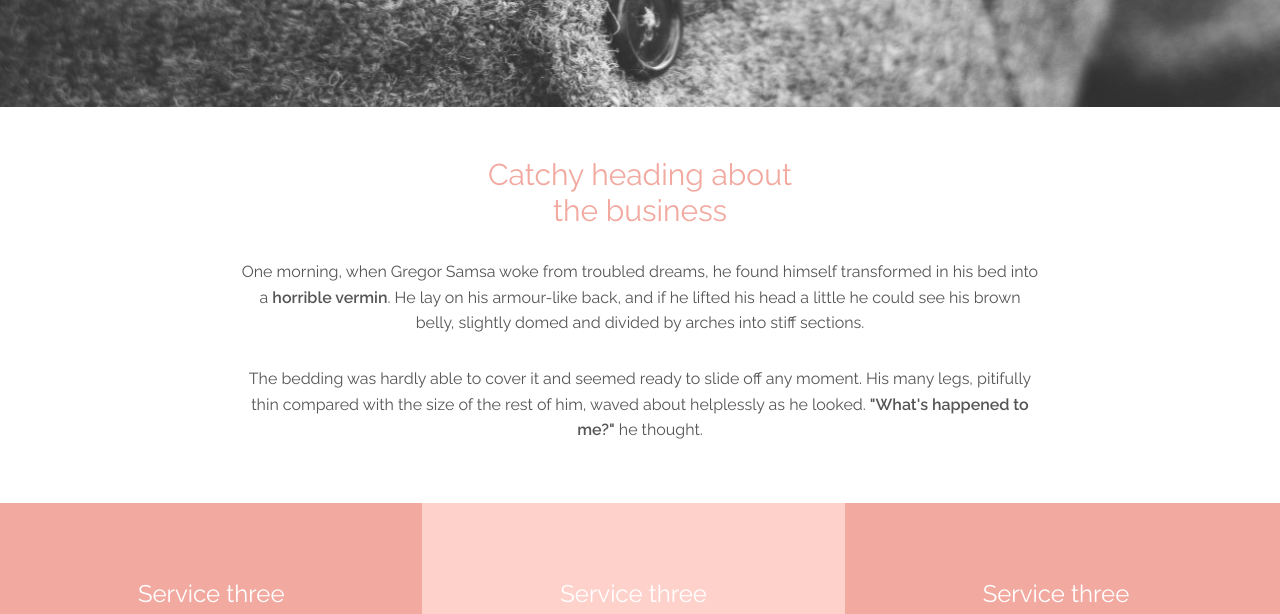
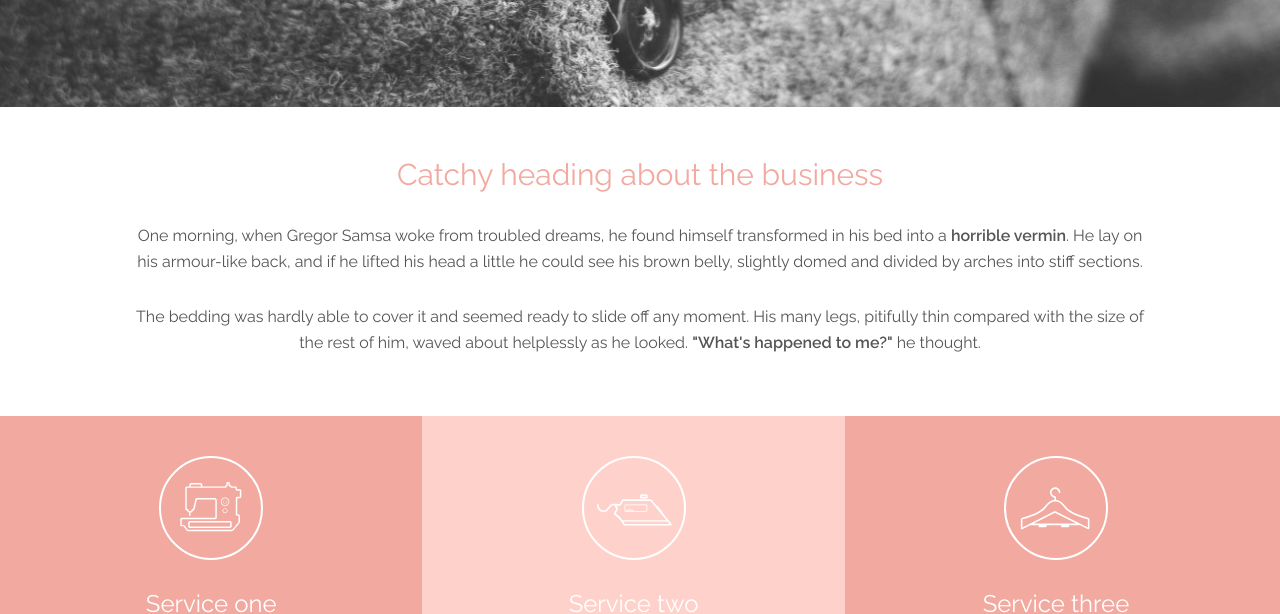
Before and after one commit to bfowler40/Blossom, a website: page app/index.html in a window 1280 px wide. Shown: the part 338-952 px from the top of the page. Drawn offline with nearby package versions, Linux system fonts and the light colour scheme; some packages are replaced by stand-ins of ours; files that its build step writes are made by us from their sources.

Commit message:
Add svg icons to service section

```diff
--- a/app/index.html
+++ b/app/index.html
@@ -59,8 +59,7 @@
 				<header class="section-intro-header">
 
 					<h1 class="h1 heading-alt-color">
-						<span class="heading-line">Catchy heading about</span>
-						<span class="heading-line">the business</span>
+						<span class="heading-line">Catchy heading about the business</span>
 					</h1>
 
 				</header>
@@ -78,7 +77,9 @@
 
 				<span class="vertical-center">
 
-					<h2 class="h2 three-col-list-item-heading">Service three</h2>
+					<span class="service-icon icon-machine"></span>
+
+					<h2 class="h2 three-col-list-item-heading">Service one</h2>
 
 					<p>One morning, when Gregor Samsa woke from troubled dreams, he found himself transformed in his bed into a horrible vermin.</p>
 
@@ -90,7 +91,9 @@
 
 				<span class="vertical-center">
 
-					<h2 class="h2 three-col-list-item-heading">Service three</h2>
+					<span class="service-icon icon-iron"></span>
+
+					<h2 class="h2 three-col-list-item-heading">Service two</h2>
 
 					<p>One morning, when Gregor Samsa woke from troubled dreams, he found himself transformed in his bed into a horrible vermin.</p>
 
@@ -101,6 +104,8 @@
 			<div class="section-services-item">
 
 				<span class="vertical-center">
+
+					<span class="service-icon icon-coathanger"></span>
 
 					<h2 class="h2 three-col-list-item-heading">Service three</h2>
 
--- a/app/styles/sections/_intro.scss
+++ b/app/styles/sections/_intro.scss
@@ -1,20 +1,14 @@
 
 .section-intro {
-	//margin: 0 20px;
 	padding: 50px 20px 30px;
 	text-align: center;
 }
 
 .section-intro-content {
-	max-width: 800px;
+	max-width: 80vw;
 	margin: 0 auto;
 }
 
 .section-intro-header {
-	//float: right;
 	margin-right: 0px;
 }
-
-.section-intro-right {
-	//padding-right: 100px;
-}
--- a/app/styles/sections/_services.scss
+++ b/app/styles/sections/_services.scss
@@ -17,3 +17,28 @@
 		@extend .pink-variant-2;
 	}
 }
+
+// Icons from: http://www.flaticon.com/
+
+.service-icon {
+	display: block;
+	width: 100px;
+	height: 100px;
+	border-radius: 50%;
+	border: 2px solid $white;
+	margin: 0 auto 30px;
+}
+
+.icon-machine {
+	background: url('../images/icon-machine.svg') center no-repeat;
+}
+
+.icon-iron {
+	background: url('../images/icon-iron.svg') center no-repeat;
+	background-size: 80px;
+}
+
+.icon-coathanger {
+	background: url('../images/icon-coathanger.svg') center no-repeat;
+	background-size: 75px;
+}
```
Also changed, not shown: app/images/fabric.jpg (deleted), app/images/icon-coathanger.svg (added), app/images/icon-iron.svg (added), app/images/icon-machine.svg (added), app/images/jacket-grey-80.jpg (deleted), app/images/jacket.jpg (deleted), app/images/scissors16.svg (added), app/images/suit.jpg (deleted).
